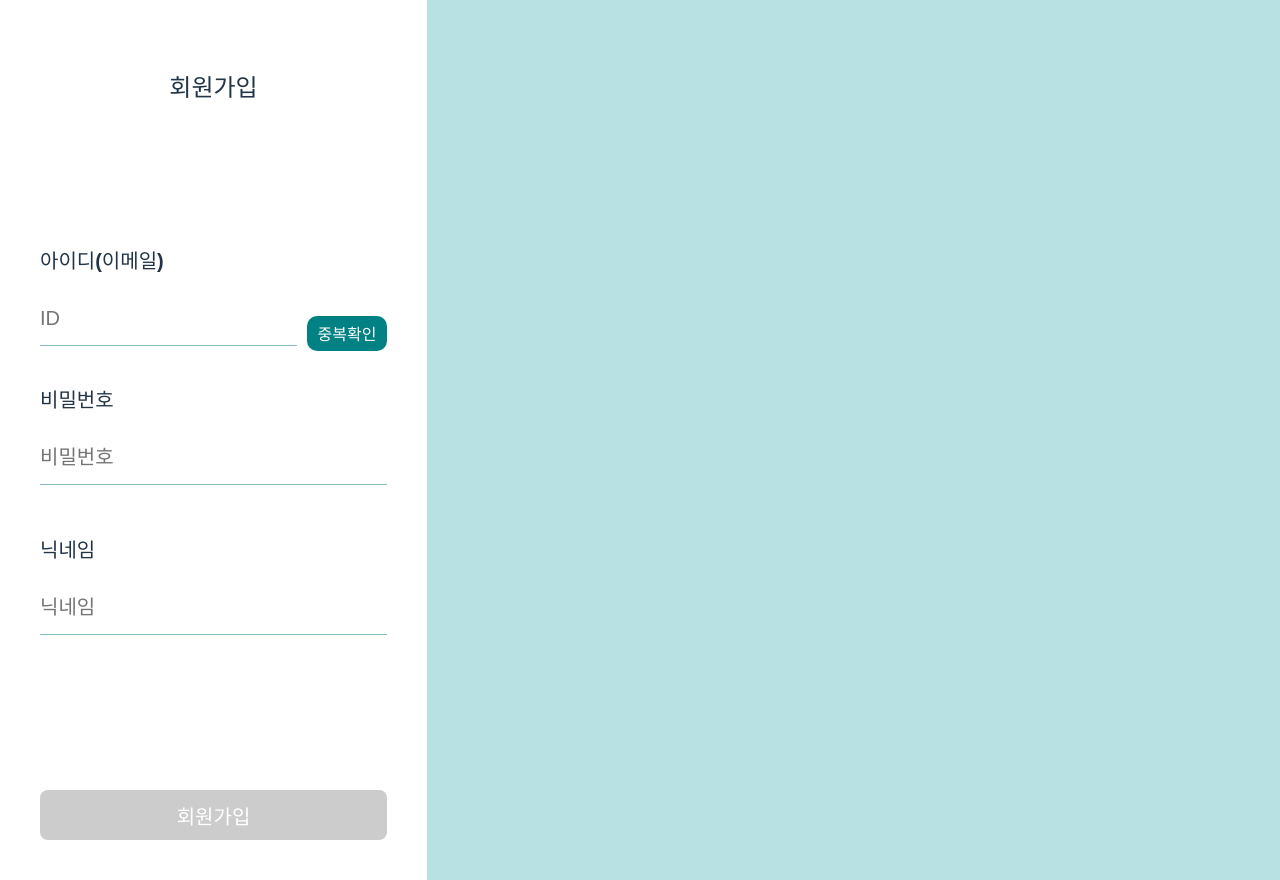
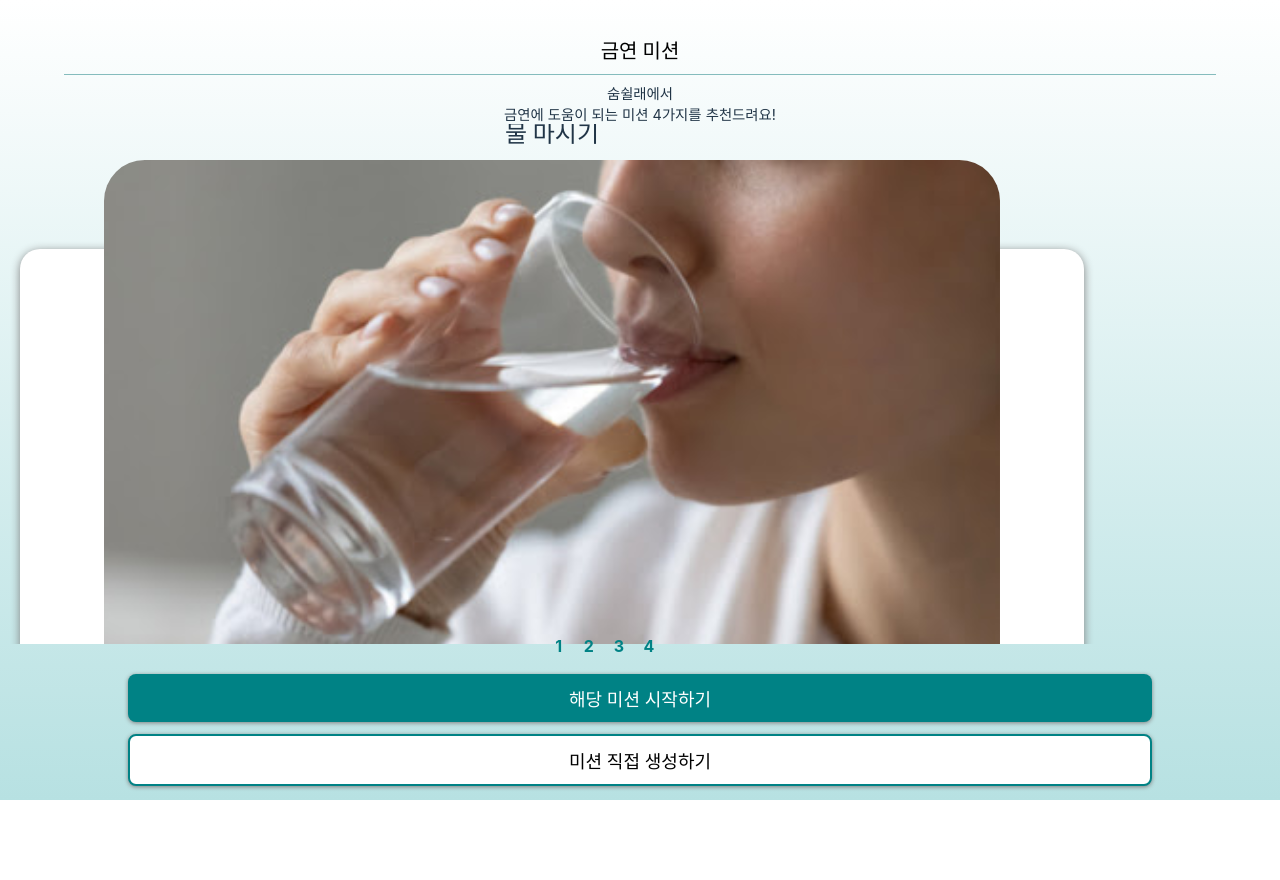
Before and after one commit to Quit-Smoking/QuitSmokingFrontEnd, a React (Vite) app: page /Signup in a window 1280 px wide. After the commit the page ends 800 px from the top, so only its background shows below. Built offline with nearby package versions, Linux system fonts and the light colour scheme.

Commit message:
style: add extra style

```diff
--- a/src/App.jsx
+++ b/src/App.jsx
@@ -21,7 +21,7 @@ import MissionSelect from "./pages/Mission/createMission/MissionSelect";
 function App() {
   return (
     <>
-      <Routes>
+      {/* <Routes>
         <Route path="/Result" element={<Result />} />
         <Route path="/shop" element={<Shop />} />
         <Route path="/startpage" element={<StartPage />} />
@@ -34,7 +34,8 @@ function App() {
 
         <Route path="/Signup" element={<Signup />} />
 
-      </Routes>
+      </Routes> */}
+      <MissionSelect />
     </>
   );
 }
--- a/src/pages/Mission/createMission/MissionSelect.jsx
+++ b/src/pages/Mission/createMission/MissionSelect.jsx
@@ -13,7 +13,7 @@ function MissionSelect() {
 
   //! 진행중인 미션이 있는지 확인하기 -> 있으면 TopBar 존재해야, 그리고 진행중인 미션 색상과 미션 뱃지 추가 필요
 
-  const [currentMission, setCurrentMission] = useState(true); //! 진행중인 미션 확인
+  const [currentMission, setCurrentMission] = useState(false); //! 진행중인 미션 확인
 
 
   const slides = [
--- a/src/pages/Mission/createMission/missionselect.css
+++ b/src/pages/Mission/createMission/missionselect.css
@@ -101,10 +101,54 @@
   margin-right: 2vh;
   border-radius: 20px;
   background-color: white;
+  box-shadow: 0 2px 10px gray;
 }
 
 .card-title {
-  font-size: 20px;
+  font-size: 3vh;
   font-weight: bold;
-  margin-bottom: 10px;
+  padding-top: 1vh;
+  margin-bottom: 0;
 }
+
+.card-image {
+  width: 70vw;
+  margin: 1vh 0 0 0;
+}
+
+.card-desc {
+  padding: 0 10px;
+  font-size: 16.5px;
+}
+
+.current-banner {
+  display: flex;
+  justify-content: center;
+  align-items: center;
+  flex-direction: column;
+
+  height: 10vh;
+  padding: 2vh 1vh;
+  padding-top: 3.5vh;
+
+  /* border: 1px solid blue; */
+}
+
+.current-title {
+  color: black;
+  font-size: 2.5vh;
+  font-weight: 600;
+  width: 90vw;
+  text-align: center;
+  padding-top: 5vh;
+  padding-bottom: 1vh;
+  border-bottom: 1px solid #85BCBD;
+  margin: 0;
+}
+
+.current-desc {
+  font-size: 1.8vh;
+  white-space: pre-line;
+  text-align: center;
+  margin-top: 1vh;
+}
```
